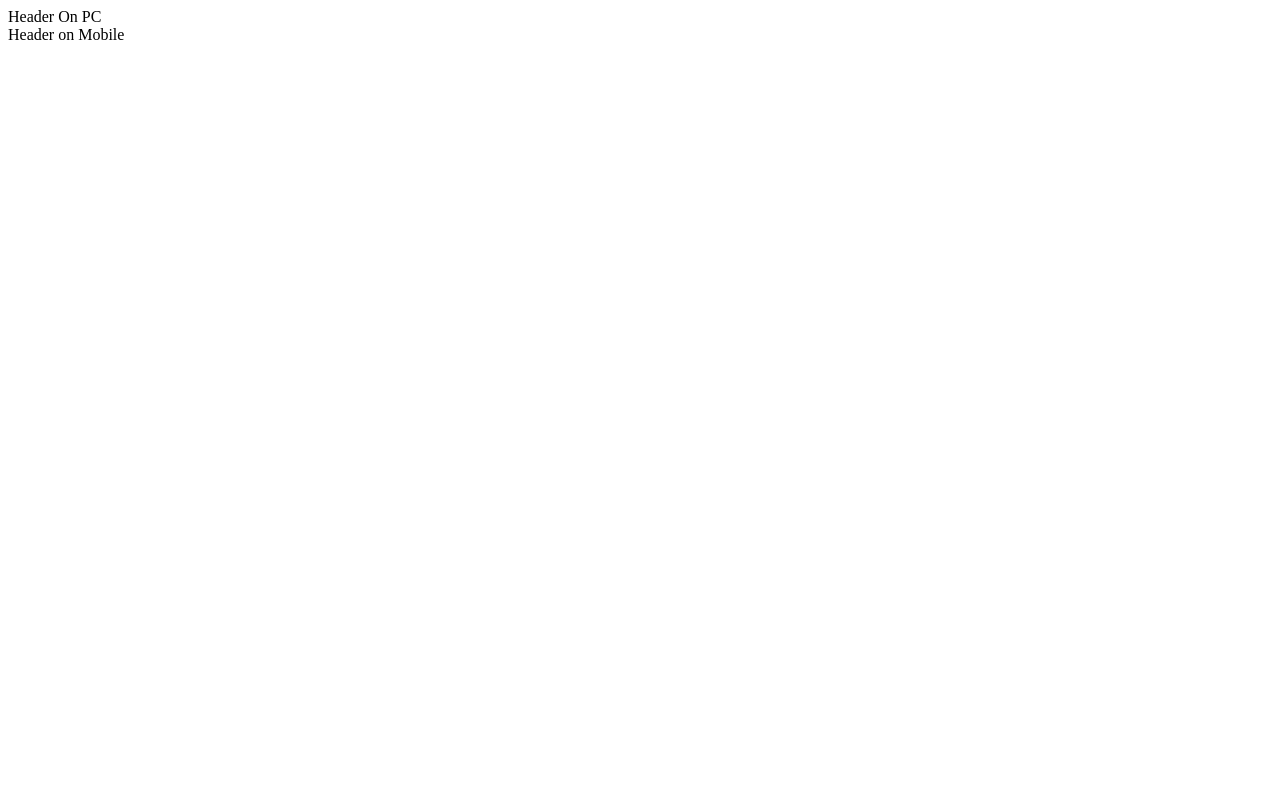
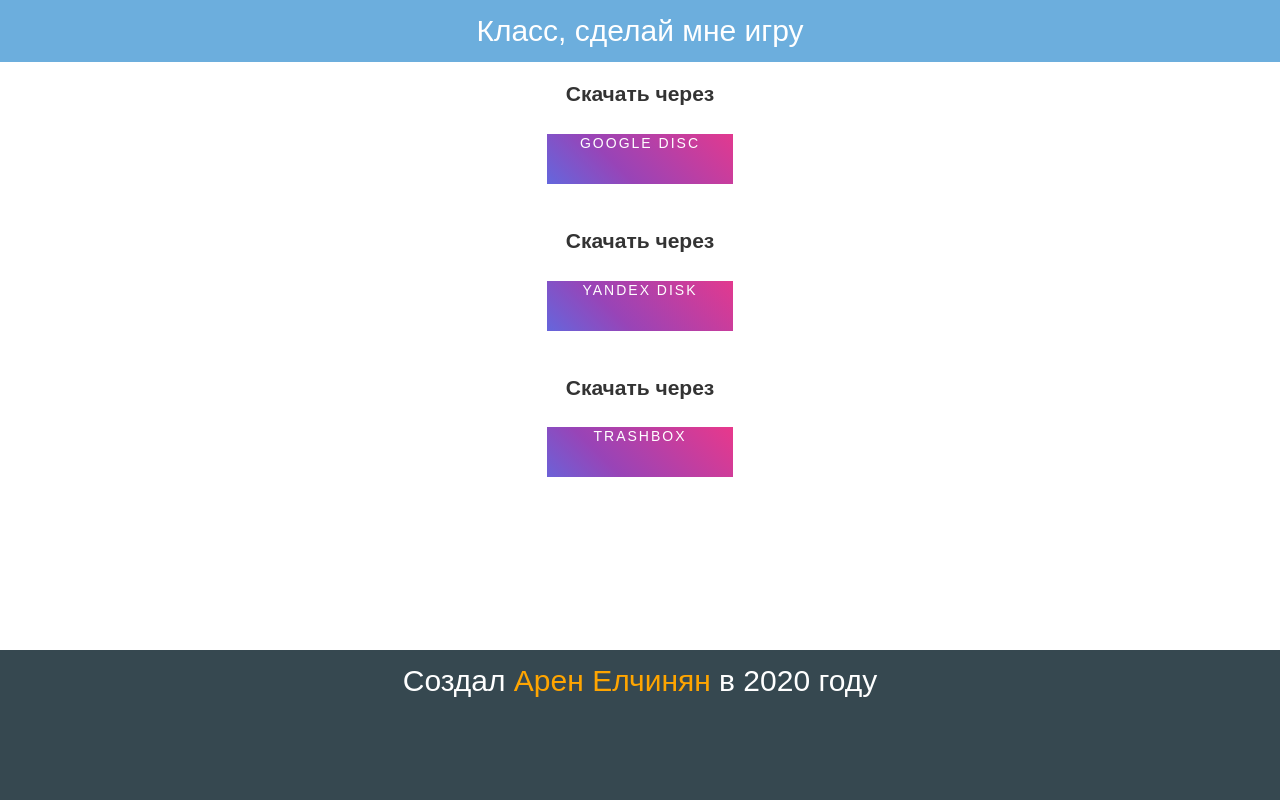
Before and after one commit to Class-make-me-a-game/Class-make-me-a-game.github.io, a plain HTML site: page index.html in a window 1280 px wide. Drawn offline with Linux system fonts and the light colour scheme.

Commit message:
Add files via upload

```diff
--- /dev/null
+++ b/css/style.css
@@ -0,0 +1,110 @@
+* {
+    -webkit-box-sizing: border-box;
+    -moz-box-sizing: border-box;
+    box-sizing: border-box;
+}
+
+.clearfix:after {
+    content: "";
+    display:block;
+    clear: both;
+}
+
+html {
+    min-width: 800px;
+}
+
+html, body {
+    height: 100%;
+    margin: 0;
+    padding: 0;
+    font-family: Arial,sans-serif;
+    font-size: 14px;
+    line-height: 1.4;
+    color: #333;
+    background-color: #fff;
+}
+
+.header {
+    height: auto;
+    background: #6CAEDD;
+    color: #fff;
+}
+
+.footer {
+    height: 150px;
+    background: #364850;
+    color: #fff;
+    position: absolute;
+    left: 0;
+    bottom: 0;
+    width: 100%;
+    overflow: hidden;
+}
+
+.content-wrapper {
+    margin: 0 auto;
+    min-width: 800px;
+    max-width: 2000px;
+    position: relative;
+    min-height: 100%;
+    padding-bottom: 150px;
+}
+
+.content {
+    width: 100%;
+}
+
+a{
+    color:orange;
+    text-decoration: none;
+}
+.button-container {
+position:relative;
+left:50%;
+margin-top:50px;
+-webkit-transform:translate(-50%,-50%);
+transform:translate(-50%,-50%)
+}
+
+.btn-gr {
+display:block;
+height:50px;
+width:186px;
+position:relative;
+overflow:hidden;
+text-decoration:none;
+text-transform:uppercase;
+letter-spacing:2px;
+color:#fff;
+font-size:14px;
+text-align:center;
+color:#fff
+}
+
+.btn-gr:after {
+position:absolute;
+content:'';
+display:inline-block;
+background:#3bade3;
+background:linear-gradient(45deg,#3bade3 0%,#576fe6 25%,#9844b7 51%,#ff357f 100%);
+height:50px;
+width:372px;
+z-index:-1;
+-webkit-transform:translateX(-280px);
+transform:translateX(-280px);
+transition:-webkit-transform 400ms ease-in;
+transition:transform 400ms ease-in;
+transition:transform 400ms ease-in,-webkit-transform 400ms ease-in
+}
+
+.btn-gr:hover:after {
+-webkit-transform:translateX(-200px);
+transform:translateX(-200px)
+}
+
+.btn-gr span {
+color:#fff;
+position:relative;
+top:16px
+}
--- a/index.html
+++ b/index.html
@@ -1,3 +1,31 @@
+<!DOCTYPE html>
+<html lang="ru">
+<head>
+    <meta charset="UTF-8">
+    <meta name="viewport" content="width=device-width,minimum-scale=1,maximum-scale=10">
+    <title>Класс, сделай мне игру.</title>
+    <link rel="stylesheet" href="css/style.css">
+</head>
+<body  align="center">
+    <div class="content-wrapper">
+        <header class="header">
+            <p style="font-size: 30px; margin: 0; padding: 10px;">Класс, сделай мне игру</p>
+        </header>
 
-<div class="header-pc">Header On PC</div>
-<div class="header-mobile">Header on Mobile</div>
+        <div class="container clearfix">
+            <main class="content">
+                <h2>Скачать через</h2>
+                <div class="button-container"  align="center"><a href="https://drive.google.com/folderview?id=18SJI1BXvNClkiHKM84rjplXt2pB22OJN" class="btn-gr">Google Disc</a></div>
+                <h2>Скачать через</h2>
+                <div class="button-container"  align="center"><a href="https://yadi.sk/d/APtph3Hg2RyVwA" class="btn-gr">Yandex Disk</a></div>
+                <h2>Скачать через</h2>
+                <div class="button-container"  align="center"><a href="https://trashbox.ru/topics/138684/klass-sdelaj-mne-igru" class="btn-gr">Trashbox</a></div>
+            </main>
+        </div>
+
+        <footer class="footer">
+            <p style="font-size: 30px; margin: 0; padding: 10px;">Создал <a href="https://vk.com/0nera">Арен Елчинян</a> в 2020 году</p>
+        </footer>
+    </div>
+</body>
+</html>
```
